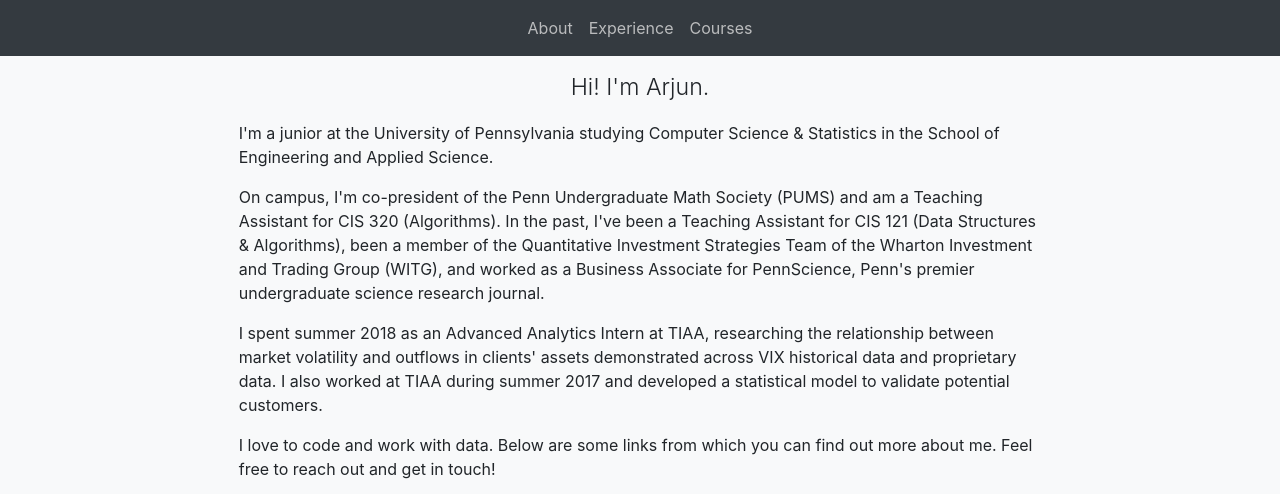
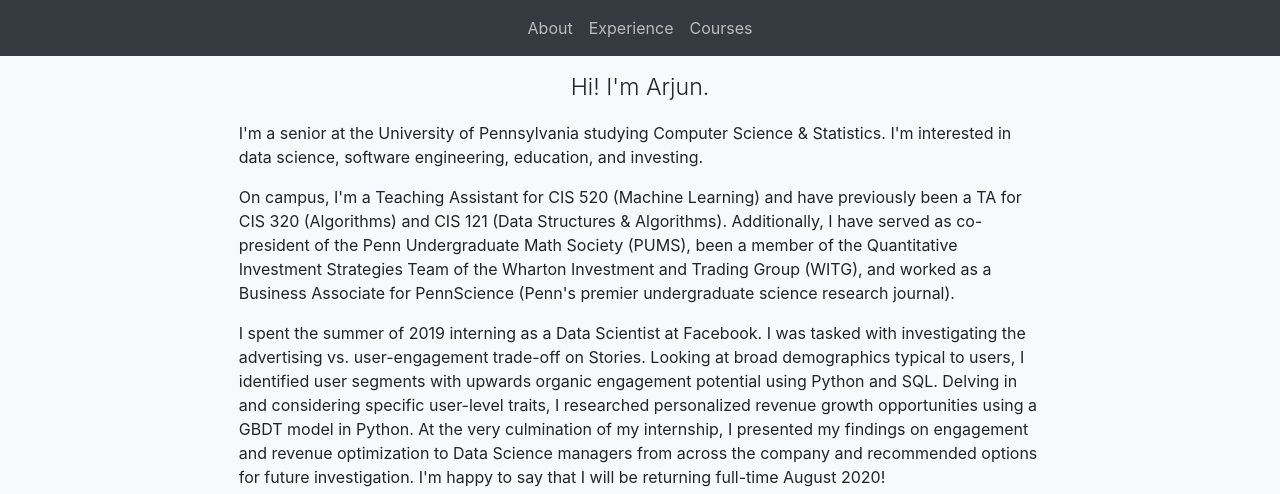
Before and after one commit to Arjun-Lal/Arjun-Lal.github.io, a website with bundled scripts: page index.html in a window 1280 px wide. Shown: the top 494 px of the page. Built offline with nearby package versions, Linux system fonts and the light colour scheme.

Commit message:
updated desc

```diff
--- a/index.html
+++ b/index.html
@@ -65,9 +65,14 @@
 
 
             <p class = "lead">Hi! I'm Arjun.</p>
-            <p text-align = "center">I'm a junior at the University of Pennsylvania studying Computer Science &amp; Statistics in the School of Engineering and Applied Science.  </p>
-            <p text-align = "center"> On campus, I'm co-president of the Penn Undergraduate Math Society (PUMS) and am a Teaching Assistant for CIS 320 (Algorithms). In the past, I've been a Teaching Assistant for CIS 121 (Data Structures &amp; Algorithms), been a member of the Quantitative Investment Strategies Team of the Wharton Investment and Trading Group (WITG), and worked as a Business Associate for PennScience, Penn's premier undergraduate science research journal.</p>
-            <p text-align = "center"> I spent summer 2018 as an Advanced Analytics Intern at TIAA, researching the relationship between market volatility and outflows in clients' assets demonstrated across VIX historical data and proprietary data. I also worked at TIAA during summer 2017 and developed a statistical model to validate potential customers.</p>
+
+            <p text-align = "center">I'm a senior at the University of Pennsylvania studying Computer Science &amp; Statistics. I'm interested in data science, software engineering, education, and investing.</p>
+
+            <p text-align = "center"> On campus, I'm a Teaching Assistant for CIS 520 (Machine Learning) and have previously been a TA for CIS 320 (Algorithms) and CIS 121 (Data Structures &amp; Algorithms). Additionally, I have served as co-president of the Penn Undergraduate Math Society (PUMS), been a member of the Quantitative Investment Strategies Team of the Wharton Investment and Trading Group (WITG), and worked as a Business Associate for PennScience (Penn's premier undergraduate science research journal).</p>
+
+            <p text-align = "center"> I spent the summer of 2019 interning as a Data Scientist at Facebook. I was tasked with investigating the advertising vs. user-engagement trade-off on Stories. Looking at broad demographics typical to users, I identified user segments with upwards organic engagement potential using Python and SQL. Delving in and considering specific user-level traits, I researched personalized revenue growth opportunities using a GBDT model in Python. At the very culmination of my internship, I presented my findings on engagement and revenue optimization to Data Science managers from across the company and recommended options for future investigation. I'm happy to say that I will be returning full-time August 2020!</p>
+
+
             <p text-align = "center"> I love to code and work with data. Below are some links from which you can find out more about me. Feel free to reach out and get in touch!</p>
 
             <ul class = "list-inline">
```
